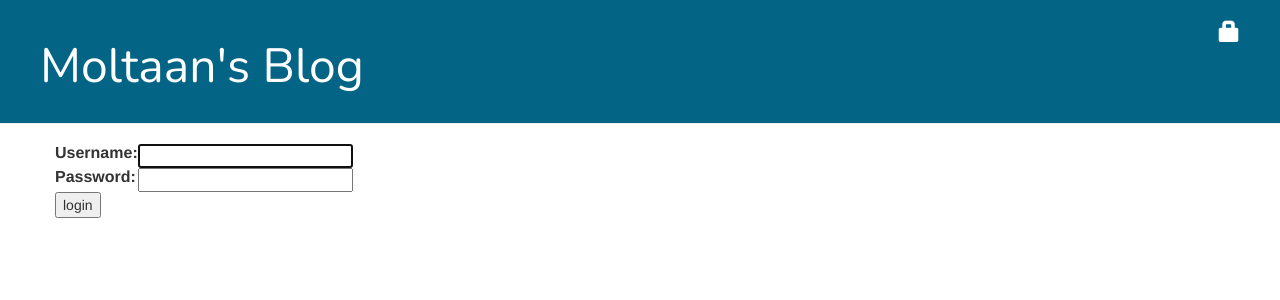
After one commit to antouske/djangoblog, a Django app: page /accounts/login/ in a window 1280 px wide. The commit adds this page. Shown: the top 300 px of the page. Run offline with Django 3.2, Linux system fonts and the light colour scheme; some libraries are stand-ins or nearby versions.

Commit message:
Added login and logout

```diff
--- a/myblog/blog/static/css/blog.css
+++ b/myblog/blog/static/css/blog.css
@@ -32,8 +32,13 @@
     .top-menu, .top-menu:hover, .top-menu:visited {
         color: #ffffff;
         float: right;
-        font-size: 26pt;
+        font-size: 16pt;
         margin-right: 20px;
+    }
+    .top-greetings {
+        color:#ffffff;
+        font-size: 16pt;
+        font-family: 'Lato';
     }
 
     .post {
--- a/myblog/blog/templates/blog/base.html
+++ b/myblog/blog/templates/blog/base.html
@@ -11,10 +11,13 @@
         <body>
             <div class="page-header">
                 {% if user.is_authenticated %}
-                    <a href="{% url 'blog.views.post_new' %}" class="top-menu"><span class="glyphicon glyphicon-plus"></span></a>
+                    <a href="{% url "post_new" %}" class="top-menu"><span class="glyphicon glyphicon-plus"></span></a>
+                    <a href="{% url "unpublished" %}" class="top-menu"><span class="glyphicon glyphicon-edit"></span></a>
+                    <p class="top-menu">Hello {{ user.username }}<small>(<a href="{% url "django.contrib.auth.views.logout" %}">Log out</a>)</small></p>
+                {% else %}
+                    <a href="{% url "django.contrib.auth.views.login" %}" class="top-menu"><span class="glyphicon glyphicon-lock"></span></a>
                 {% endif %}
-                <a href="{% url 'unpublished' %}" class="top-menu"><span class="glyphicon glyphicon-edit"></span></a>
-                <h1><a href="/">Moltaan's Blog</a></h1>
+                <h1><a href="{% url "blog.views.post_list" %}">Moltaan's Blog</a></h1>
             </div>
 
             <div class="content container">
--- /dev/null
+++ b/myblog/blog/templates/registration/login.html
@@ -0,0 +1,26 @@
+{% extends "blog/base.html" %}
+
+{% block content %}
+
+{% if form.errors %}
+<p>Your username and password didn't match. Please try again.</p>
+{% endif %}
+
+<form method="post" action="{% url "django.contrib.auth.views.login" %}">
+{% csrf_token %}
+<table>
+<tr>
+    <td>{{ form.username.label_tag }}</td>
+    <td>{{ form.username }}</td>
+</tr>
+<tr>
+    <td>{{ form.password.label_tag }}</td>
+    <td>{{ form.password }}</td>
+</tr>
+</table>
+
+<input type="submit" value="login" />
+<input type="hidden" name="next" value="{{ next }}" />
+</form>
+
+{% endblock %}
--- a/myblog/myblog/settings.py
+++ b/myblog/myblog/settings.py
@@ -121,3 +121,4 @@ USE_TZ = True
 
 STATIC_URL = '/static/'
 STATIC_ROOT = os.path.join(BASE_DIR, 'static')
+LOGIN_REDIRECT_URL = '/'
--- a/myblog/myblog/urls.py
+++ b/myblog/myblog/urls.py
@@ -14,10 +14,14 @@ Including another URLconf
     2. Import the include() function: from django.conf.urls import url, include
     3. Add a URL to urlpatterns:  url(r'^blog/', include(blog_urls))
 """
-from django.conf.urls import include, url
+from django.conf.urls import patterns, include, url
+
 from django.contrib import admin
+admin.autodiscover()
 
-urlpatterns = [
-    url(r'^admin/', admin.site.urls),
+urlpatterns = patterns('',
+    url(r'^admin/', include(admin.site.urls)),
+    url(r'^accounts/login/$', 'django.contrib.auth.views.login'),
+    url(r'^accounts/logout/$', 'django.contrib.auth.views.logout', {'next_page': '/'}),
     url(r'', include('blog.urls')),
-]
+)
```
Also changed, not shown: myblog/blog/templates/blog/registration/login.html (added, +26 -0 lines), myblog/blog/views.py (+7 -0 lines).
